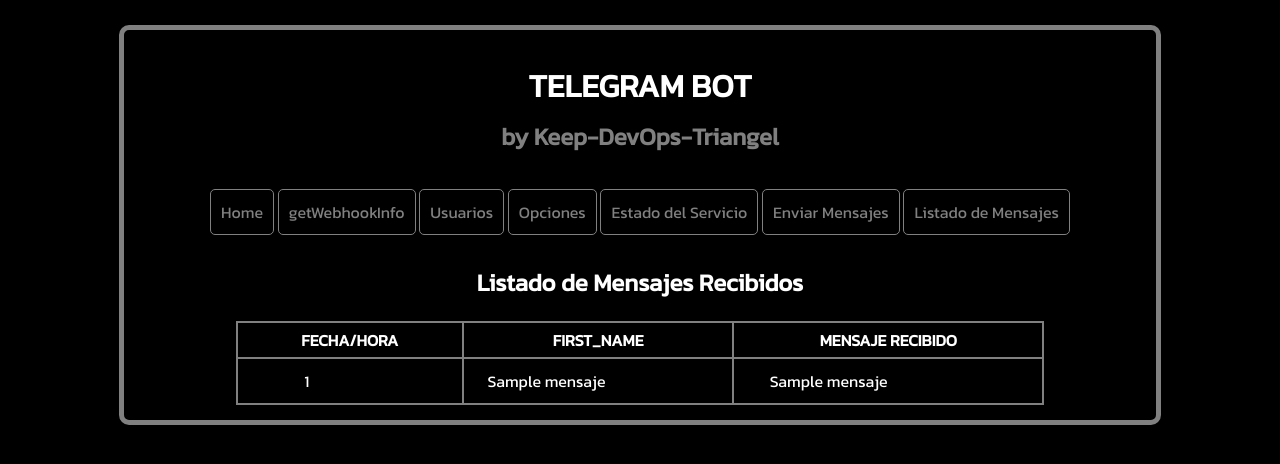
After one commit to RafaTorices/bot-telegram-python, a Flask app: template src/application/templates/listado_mensajes.html in a window 1280 px wide. The commit adds this page. Shown: the top 464 px of the page. Run offline with Flask 3, Linux system fonts and the light colour scheme; the template is opened without the code that fills it: most values are stand-ins (such as "Sample title", 1, 10 or a date in 2020); parts of the project's set-up code (start-up, migrations or seed data) failed here and were passed over.

Commit message:
list messages ok

```diff
--- a/src/app.py
+++ b/src/app.py
@@ -2,7 +2,7 @@ from dotenv import load_dotenv
 from flask import Flask, request, render_template, url_for
 from application.web import webhook, getWebhookInfo, listado_usuarios, \
     estado_servicio, activar_desactivar_usuario, \
-    listado_opciones, editar_opcion, enviar_mensajes
+    listado_opciones, editar_opcion, enviar_mensajes , listado_mensajes
 
 load_dotenv()
 
@@ -62,6 +62,9 @@ def estado_servicio_():
 def enviar_mensajes_():
     return enviar_mensajes()
 
+@app.route('/listado_mensajes', methods=['GET'])
+def listado_mensajes_():
+    return listado_mensajes()
 
 if __name__ == "__main__":
     with app.test_request_context():
@@ -73,4 +76,5 @@ if __name__ == "__main__":
         activardesactivarusuario = url_for('activar_desactivar_usuario_')
         listadoopciones = url_for('listado_opciones_')
         enviarmensajes = url_for('enviar_mensajes_')
+        listadomensajes = url_for('listado_mensajes_')
     app.run()
--- a/src/application/servicio.py
+++ b/src/application/servicio.py
@@ -53,6 +53,8 @@ class Servicio():
                     username = str(dato['message']['chat']['username'])
                     # date = dato['message']['date']
                     text = str(dato['message']['text'])
+                    # Inserto el mensaje en la BD
+                    self.usuario.guardarMensajeUsuario(chatId, first_name, text, username)
                 except Exception:
                     print("Error: "+Exception)
                 # Envio respuesta
--- a/src/application/templates/home.html
+++ b/src/application/templates/home.html
@@ -27,6 +27,7 @@
         <li><a href="{{ url_for('listado_opciones_') }}">Opciones</a></li>
         <li><a href="{{ url_for('estado_servicio_') }}">Estado del Servicio</a></li>
         <li><a href="{{ url_for('enviar_mensajes_') }}">Enviar Mensajes</a></li>
+        <li><a href="{{ url_for('listado_mensajes_') }}">Listado de Mensajes</a></li>
       </ul>
     </nav>
     <p>
--- /dev/null
+++ b/src/application/templates/listado_mensajes.html
@@ -0,0 +1,32 @@
+{% extends "home.html" %}
+{% block content %}
+<h2>Listado de Mensajes Recibidos</h2>
+<table border="1">
+  <thead>
+    <tr>
+      <th>FECHA/HORA</th>
+      <th>FIRST_NAME</th>
+      <th>MENSAJE RECIBIDO</th>
+    </tr>
+  </thead>
+  <tbody>
+    {% if mensajes %}
+    {% for mensaje in mensajes %}
+    <tr>
+      <td>
+        <p>{{ mensaje[0] }}</p>
+      </td>
+      <td>
+        <p>{{ mensaje[1] }}</p>
+      </td>
+      <td>
+        <p>{{ mensaje[3] }}</p>
+      </td>
+    </tr>
+    {% endfor %}
+  </tbody>
+  {% else %}
+  <div>No hay mensajes</div>
+  {% endif %}
+</table>
+{% endblock %}
--- a/src/application/web.py
+++ b/src/application/web.py
@@ -120,3 +120,8 @@ def enviar_mensajes():
         usuarios = Usuario()
         usuarios = usuarios.listadoUsuariosWeb()
         return render_template('enviar_mensajes.html', mensaje="Mensaje enviado correctamente.", usuarios=usuarios)
+
+def listado_mensajes():
+    mensajes = Usuario()
+    mensajes = mensajes.listadoMensajesWeb()
+    return render_template('listado_mensajes.html', mensajes=mensajes)
```
Also changed, not shown: config/mysql/db.sql (+12 -0 lines), src/application/usuarios.py (+14 -0 lines).
